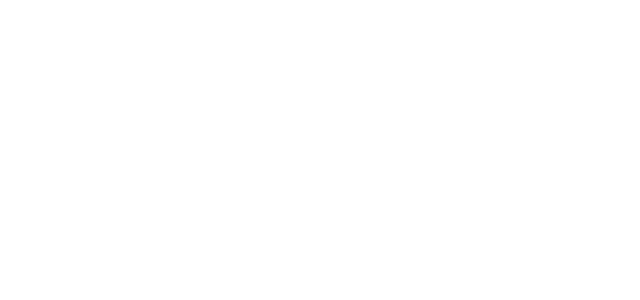
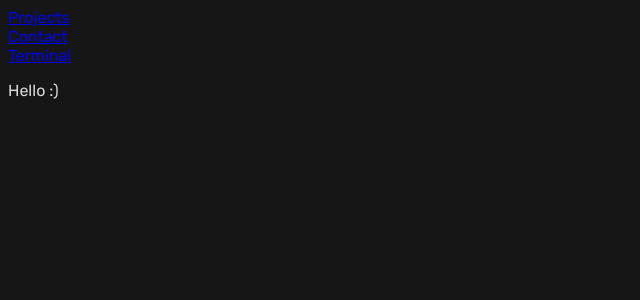
Before and after one commit to chris-morgado/the-website, a Next.js app: page / in a window 1280 px wide. Shown: the top 300 px of the page, without its empty margins (0-640 px from the left). Built offline with nearby package versions, Linux system fonts and the light colour scheme.

Commit message:
Navbar element

```diff
--- a/app/page.jsx
+++ b/app/page.jsx
@@ -1,9 +1,13 @@
 import MainNavBar from '../components/nav/navbars';
+import '../styles/globals.css';
 
 export default function Home() {
     return (
-        <div className="">
+        <div className="homepage">
             <MainNavBar></MainNavBar>
+            <p>
+                Hello :)
+            </p>
         </div>
     );
 }
--- a/components/nav/navbars.jsx
+++ b/components/nav/navbars.jsx
@@ -1,7 +1,42 @@
-import NavItems from "./navitems";
+import Link from "next/link";
 
 export default function MainNavBar() {
+    const leftNavdata = [
+        { name: "Home", link: "/" },
+    ]
+
+    const navData = [
+		{ name: "Projects", link: "/projects" },
+		{ name: "Contact", link: "/contact" },
+		{ name: "Terminal", link: "/terminal" }
+	];
+
     return (
-        <NavItems></NavItems>
+        <div>
+            {navData.map((item, index) => (
+                <div id={`item-${index}`}>
+                    <Link key={index} href={item.link}>{item.name}</Link>
+                </div>
+            ))}
+        </div>
     );
 }
+
+export function TerminalNavBar() {
+    const leftNavData = [
+        { name: "Terminal", link: "/terminal" },
+    ]
+
+    const navData = [
+		{ name: "About", link: "/terminal/about" },
+		{ name: "Command Line", link: "/terminal/cmd" },
+		{ name: "Games", link: "/terminal/games" },
+		{ name: "Exit Terminal", link: "/" }
+	];
+
+    return (
+        <>
+
+        </>
+    );
+}
--- a/components/nav/navitems.jsx
+++ /dev/null
@@ -1,20 +0,0 @@
-import Link from "next/link";
-
-export default function NavItems() {
-    const navItems = [
-        { name: "Home", link: "/" },
-        { name: "Projects", link: "/projects" },
-        { name: "Contact", link: "/contact" },
-        { name: "Terminal", link: "/terminal" }
-    ];
-
-    return (
-        <div className="flex">
-            {navItems.forEach(item => {
-                return (
-                    <Link href={item.link}>{item.name} </Link>
-                );
-            })}
-        </div>
-    );
-}
--- a/styles/globals.css
+++ b/styles/globals.css
@@ -1,3 +1,16 @@
 /* New Fonts */
+@import url('https://fonts.googleapis.com/css2?family=Rubik:wght@400;700&display=swap');
 
 /* Global styles */
+html, body {
+    background: rgb(22, 22, 22);
+    font-family: 'Rubik', sans-serif;
+    color: rgb(218, 218, 218);
+
+    /* color: #00ff00;
+    font-family: 'Fixedsys Excelsior', monospace;
+    margin: 0;
+    padding: 0;
+    height: 100%;
+    background: radial-gradient(circle, rgb(4, 16, 18), #000); */
+  }
```
